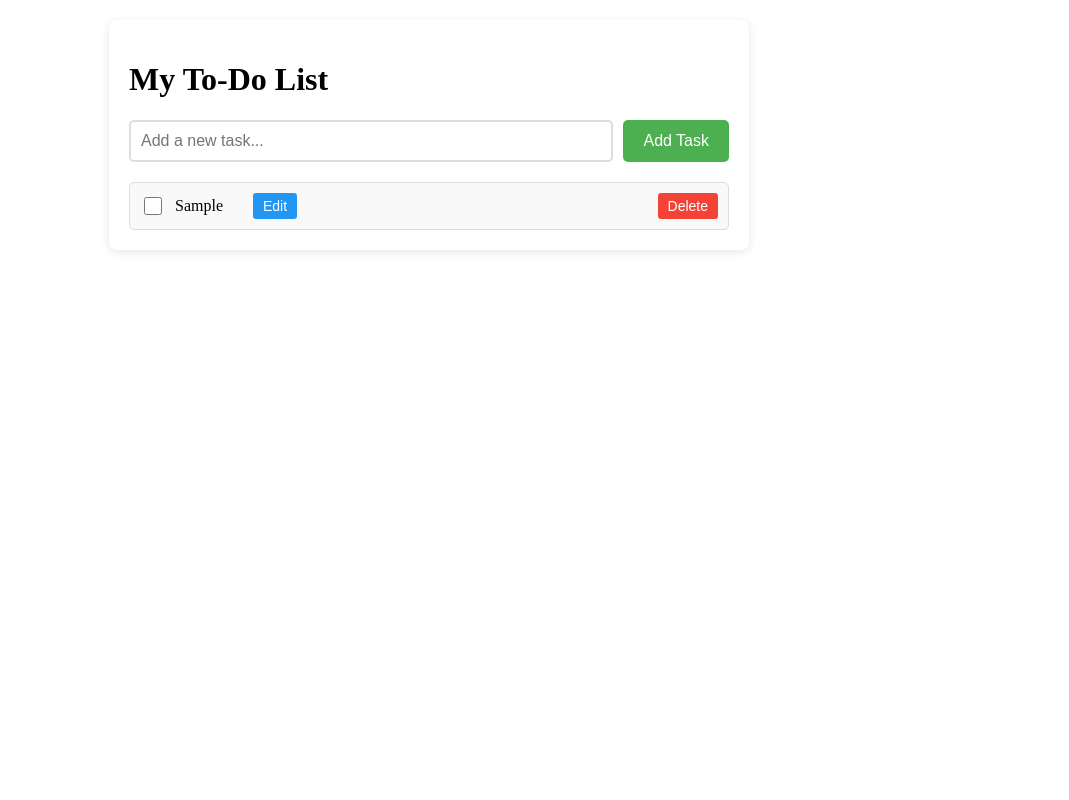
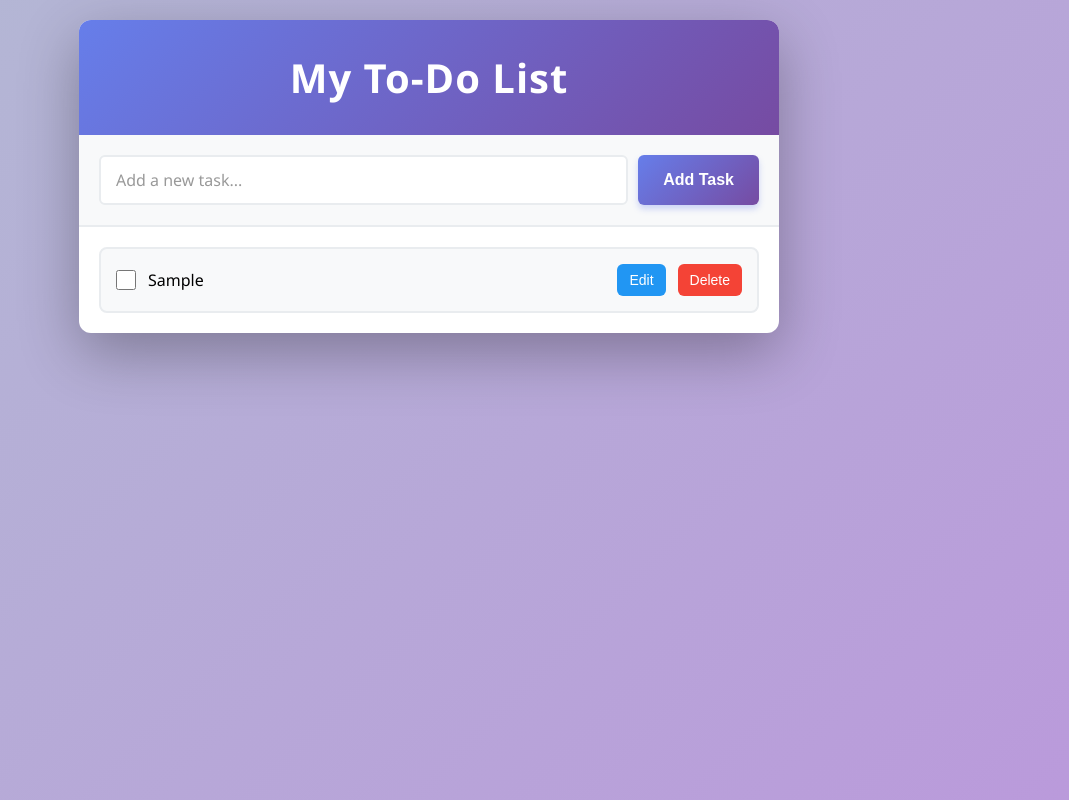
Before and after one commit to Khushboo127/React-ToDoList-App, a React (Vite) app in the folder ToDoList-Project/: page / in a window 1280 px wide. Both pictures are taken after typing "Sample" into the empty fields and a click on the button "Add Task". Shown: the whole page, without its empty margins (211-1280 px from the left). Built offline with nearby package versions, Linux system fonts and the light colour scheme.

Commit message:
Add Professional Styling and improve user experience

```diff
--- a/ToDoList-Project/src/App.css
+++ b/ToDoList-Project/src/App.css
@@ -1,60 +1,134 @@
+* {
+    margin: 0;
+    padding: 0;
+    box-sizing: border-box;
+}
+
+body {
+    font-family: "Segoe UI", Tahoma, Geneva, Verdana, sans-serif;
+    background: linear-gradient(135deg, #b3b9d4 0%, #ba9adb 100%);
+    min-height: 100vh;
+    padding: 20px;
+}
+
 .app-container {
-    max-width: 600px;
-    margin: 20px auto;
+    max-width: 700px;
+    margin: 0 auto;
     background: white;
-    padding: 20px;
-    border-radius: 8px;
-    box-shadow: 0 2px 10px rgba(0, 0, 0, 0.1);
+    border-radius: 12px;
+    box-shadow: 0 20px 60px rgba(0, 0, 0, 0.3);
+    overflow: hidden;
+}
+
+.header {
+    background: linear-gradient(135deg, #667eea 0%, #764ba2 100%);
+    color: white;
+    padding: 30px 20px;
+    text-align: center;
+    box-shadow: 0 4px 6px rgba(0, 0, 0, 0.1);
+}
+
+.header h1 {
+    font-size: 2.5rem;
+    font-weight: 700;
+    letter-spacing: 1px;
 }
 
 .input-section {
     display: flex;
     gap: 10px;
-    margin: 20px 0;
+    padding: 20px;
+    background-color: #f8f9fa;
+    border-bottom: 2px solid #e9ecef;
 }
 
 .input-field {
     flex: 1;
-    padding: 10px;
-    border: 2px solid #ddd;
-    border-radius: 5px;
+    padding: 12px 15px;
+    border: 2px solid #e9ecef;
+    border-radius: 6px;
     font-size: 16px;
+    transition: all 0.3s ease;
+    font-family: "Segoe UI", Tahoma, Geneva, Verdana, sans-serif;
+}
+
+.input-field:focus {
+    outline: none;
+    border-color: #667eea;
+    box-shadow: 0 0 0 3px rgba(102, 126, 234, 0.1);
+}
+
+.input-field::placeholder {
+    color: #999;
 }
 
 .add-btn {
-    padding: 10px 20px;
-    background-color: #4CAF50;
+    padding: 12px 25px;
+    background: linear-gradient(135deg, #667eea 0%, #764ba2 100%);
     color: white;
     border: none;
-    border-radius: 5px;
+    border-radius: 6px;
     cursor: pointer;
     font-size: 16px;
+    font-weight: 600;
+    transition: all 0.3s ease;
+    box-shadow: 0 4px 6px rgba(102, 126, 234, 0.3);
 }
 
 .add-btn:hover {
-    background-color: #45a049;
+    transform: translateY(-2px);
+    box-shadow: 0 6px 12px rgba(102, 126, 234, 0.4);
+}
+
+.add-btn:active {
+    transform: translateY(0);
 }
 
 .todo-list {
     display: flex;
     flex-direction: column;
     gap: 10px;
+    padding: 20px;
+    max-height: 500px;
+    overflow-y: auto;
 }
 
 .todo-item {
     display: flex;
     align-items: center;
-    gap: 10px;
-    padding: 10px;
-    background-color: #f9f9f9;
-    border-radius: 5px;
-    border: 1px solid #ddd;
+    gap: 12px;
+    padding: 15px;
+    background-color: #f8f9fa;
+    border-radius: 8px;
+    border: 2px solid #e9ecef;
+    transition: all 0.3s ease;
+    animation: slideIn 0.3s ease;
+}
+
+@keyframes slideIn {
+    from {
+        opacity: 0;
+        transform: translateX(-20px);
+    }
+
+    to {
+        opacity: 1;
+        transform: translateX(0);
+    }
+}
+
+.todo-item:hover {
+    border-color: #667eea;
+    background-color: #fff;
+    box-shadow: 0 4px 12px rgba(102, 126, 234, 0.1);
 }
 
 .checkbox {
-    width: 18px;
-    height: 18px;
+    width: 20px;
+    height: 20px;
     cursor: pointer;
+    accent-color: #667eea;
+    flex-shrink: 0;
 }
 
 .completed {
@@ -62,70 +136,121 @@
     color: #999;
 }
 
+.edit-input {
+    flex: 1;
+    padding: 8px 12px;
+    border: 2px solid #2196F3;
+    border-radius: 6px;
+    font-size: 14px;
+    font-family: "Segoe UI", Tahoma, Geneva, Verdana, sans-serif;
+}
+
+.edit-input:focus {
+    outline: none;
+    border-color: #0b7dda;
+    box-shadow: 0 0 0 3px rgba(33, 150, 243, 0.1);
+}
+
+.edit-btn,
+.save-btn,
+.cancel-btn,
 .delete-btn {
+    padding: 8px 12px;
+    border: none;
+    border-radius: 6px;
+    cursor: pointer;
+    font-size: 14px;
+    font-weight: 500;
+    transition: all 0.2s ease;
+    flex-shrink: 0;
+}
+
+.edit-btn {
+    background-color: #2196F3;
+    color: white;
     margin-left: auto;
-    padding: 5px 10px;
+}
+
+.edit-btn:hover {
+    background-color: #0b7dda;
+    transform: translateY(-1px);
+    box-shadow: 0 2px 4px rgba(33, 150, 243, 0.3);
+}
+
+.save-btn {
+    background-color: #28a745;
+    color: white;
+}
+
+.save-btn:hover {
+    background-color: #218838;
+    transform: translateY(-1px);
+    box-shadow: 0 2px 4px rgba(40, 167, 69, 0.3);
+}
+
+.cancel-btn {
+    background-color: #6c757d;
+    color: white;
+}
+
+.cancel-btn:hover {
+    background-color: #5a6268;
+    transform: translateY(-1px);
+    box-shadow: 0 2px 4px rgba(108, 117, 125, 0.3);
+}
+
+.delete-btn {
     background-color: #f44336;
     color: white;
-    border: none;
-    border-radius: 3px;
-    cursor: pointer;
-    font-size: 14px;
 }
 
 .delete-btn:hover {
     background-color: #da190b;
+    transform: translateY(-1px);
+    box-shadow: 0 2px 4px rgba(244, 67, 54, 0.3);
 }
 
-.edit-input {
-    flex: 1;
-    padding: 5px;
-    border: 2px solid #2196F3;
-    border-radius: 3px;
-    font-size: 14px;
+.stats {
+    background-color: #f8f9fa;
+    border-top: 2px solid #e9ecef;
+    padding: 20px;
+    text-align: center;
+    color: #667eea;
+    font-weight: 600;
 }
 
-.edit-btn {
-    padding: 5px 10px;
-    background-color: #2196F3;
-    color: white;
-    border: none;
-    border-radius: 3px;
-    cursor: pointer;
-    font-size: 14px;
-    margin-left: 20px;
+.stats p {
+    margin: 8px 0;
+    font-size: 16px;
 }
 
-.edit-btn:hover {
-    background-color: #0b7dda;
+/* Responsive Design */
+@media (max-width: 600px) {
+    .header h1 {
+        font-size: 1.8rem;
+    }
+
+    .input-section {
+        flex-direction: column;
+    }
+
+    .todo-item {
+        flex-wrap: wrap;
+    }
+
+    .edit-btn {
+        margin-left: 0;
+        margin-top: 8px;
+        width: 100%;
+    }
+
+    .delete-btn {
+        width: 100%;
+        margin-top: 8px;
+    }
+
+    .save-btn,
+    .cancel-btn {
+        flex: 1;
+    }
 }
-
-.save-btn {
-    padding: 5px 10px;
-    background-color: #28a745;
-    color: white;
-    border: none;
-    border-radius: 3px;
-    cursor: pointer;
-    font-size: 14px;
-    margin-left: 10px;
-}
-
-.save-btn:hover {
-    background-color: #218838;
-}
-
-.cancel-btn {
-    padding: 5px 10px;
-    background-color: #6c757d;
-    color: white;
-    border: none;
-    border-radius: 3px;
-    cursor: pointer;
-    font-size: 14px;
-    margin-left: 5px;
-}
-
-.cancel-btn:hover {
-    background-color: #5a6268;
-}
```
